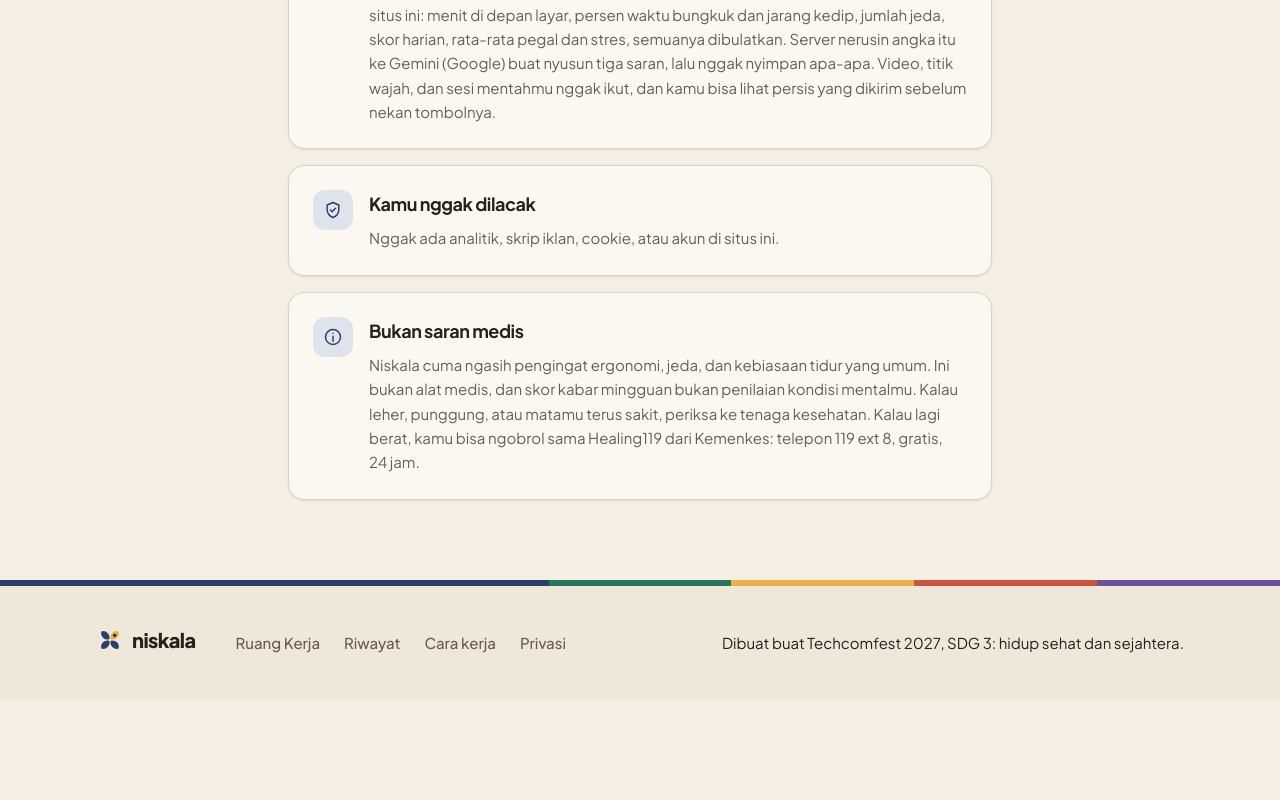
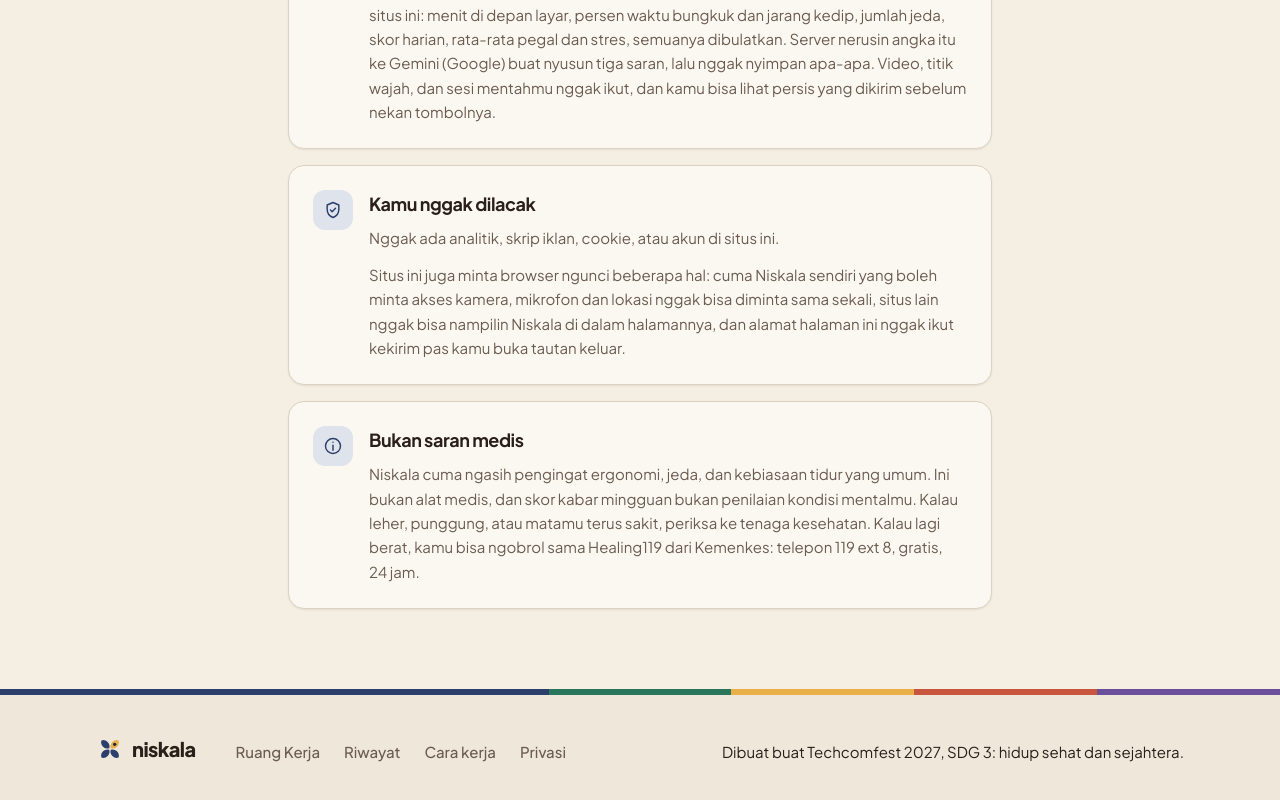
Before and after one commit to Ariffansyah/niskala, a Next.js app: page /privasi in a window 1280 px wide. Shown: the part 1588-2388 px from the top of the page. Before the commit the page ends 2288 px from the top, so only its background shows below. Built offline with nearby package versions, Linux system fonts and the light colour scheme; no server answers.

Commit message:
copy(privasi): what the browser is asked to lock down

```diff
--- a/app/privasi/page.tsx
+++ b/app/privasi/page.tsx
@@ -82,13 +82,18 @@ export default function PrivacyPage() {
           <Block icon={IconLock} title="Coach mingguan, kalau kamu minta">
             <p>
               Tombol <strong>Minta saran coach</strong> di Riwayat ngirim angka ringkasan 7 hari terakhir ke server situs ini: menit di
-              depan layar, persen waktu bungkuk dan jarang kedip, jumlah jeda, skor harian, rata-rata pegal dan stres, semuanya dibulatkan. Server nerusin angka
-              itu ke Gemini (Google) buat nyusun tiga saran, lalu nggak nyimpan apa-apa. Video, titik wajah, dan sesi mentahmu nggak
-              ikut, dan kamu bisa lihat persis yang dikirim sebelum nekan tombolnya.
+              depan layar, persen waktu bungkuk dan jarang kedip, jumlah jeda, skor harian, rata-rata pegal dan stres, semuanya
+              dibulatkan. Server nerusin angka itu ke Gemini (Google) buat nyusun tiga saran, lalu nggak nyimpan apa-apa. Video, titik
+              wajah, dan sesi mentahmu nggak ikut, dan kamu bisa lihat persis yang dikirim sebelum nekan tombolnya.
             </p>
           </Block>
           <Block icon={IconShield} title="Kamu nggak dilacak">
             <p>Nggak ada analitik, skrip iklan, cookie, atau akun di situs ini.</p>
+            <p>
+              Situs ini juga minta browser ngunci beberapa hal: cuma Niskala sendiri yang boleh minta akses kamera, mikrofon dan lokasi
+              nggak bisa diminta sama sekali, situs lain nggak bisa nampilin Niskala di dalam halamannya, dan alamat halaman ini nggak
+              ikut kekirim pas kamu buka tautan keluar.
+            </p>
           </Block>
           <Block icon={IconInfo} title="Bukan saran medis">
             <p>
```
